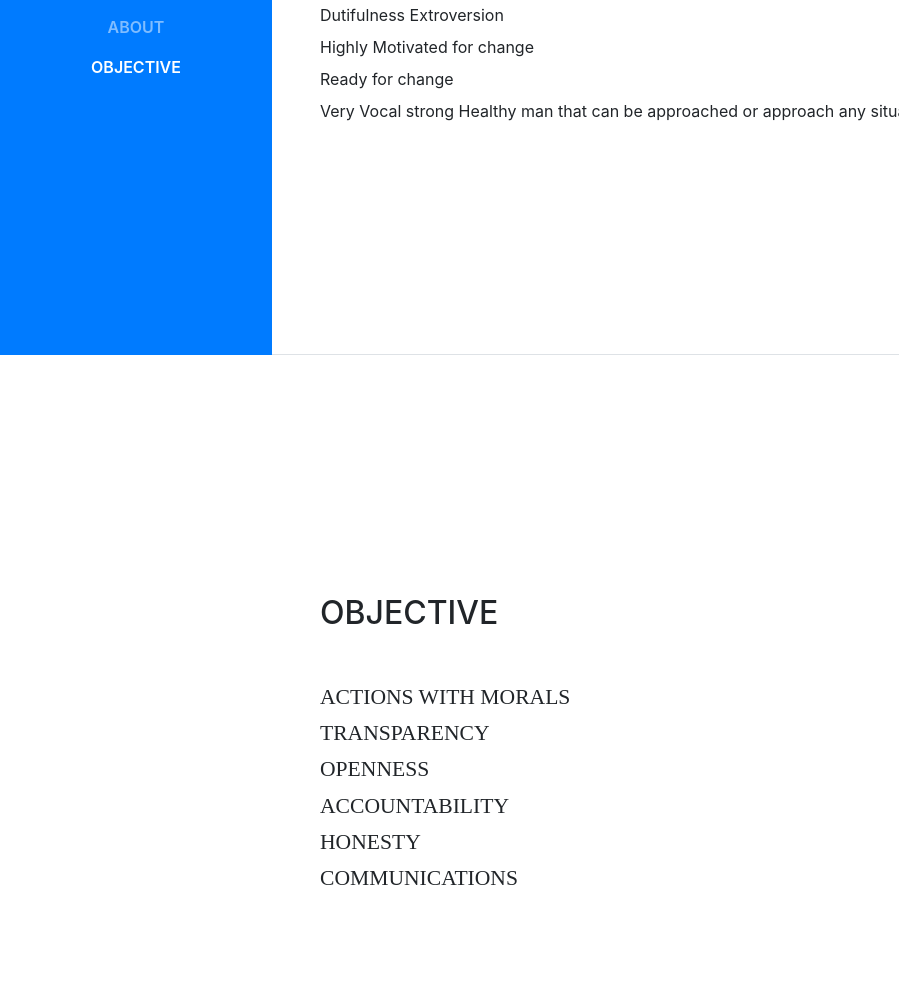
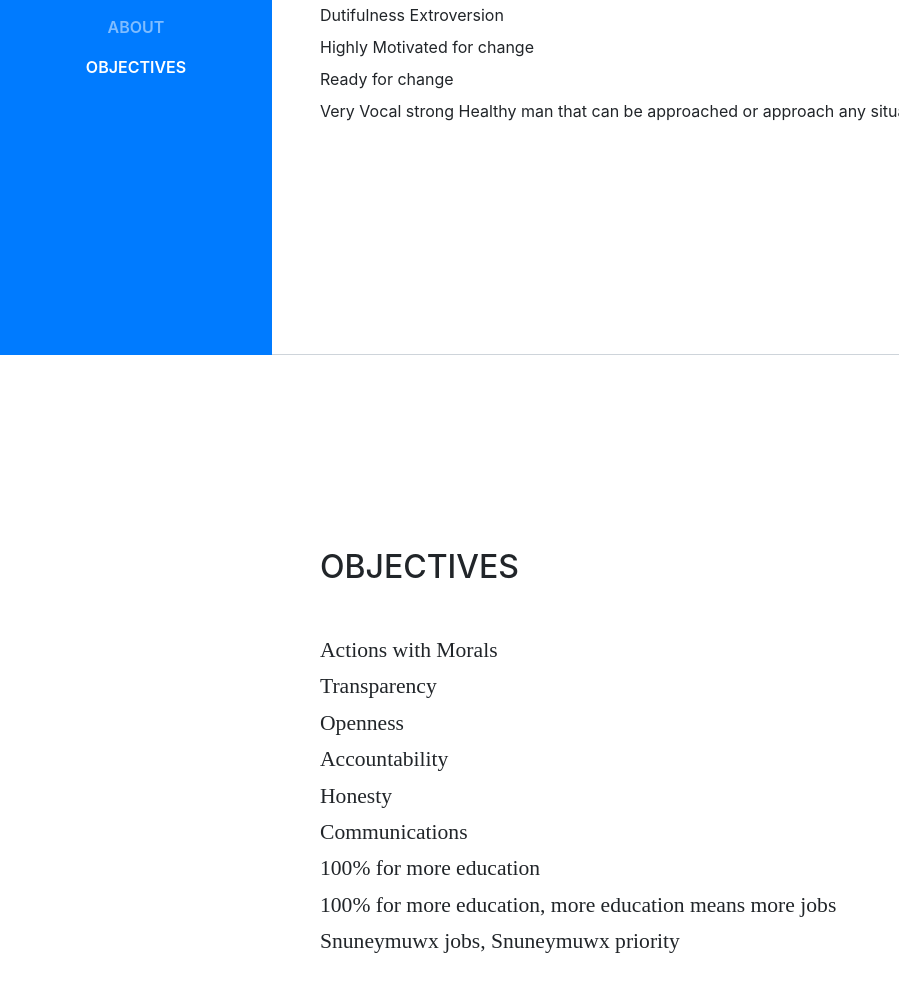
Before and after one commit to hermanwhite/hermanwhite.github.io, a website with bundled scripts: page index.html in a window 1280 px wide. Shown: the part 445-1436 px from the top of the page, without its empty margins (0-899 px from the left). Built offline with nearby package versions, Linux system fonts and the light colour scheme; a web font is replaced by a local one.

Commit message:
More content - style updated.

```diff
--- a/index.html
+++ b/index.html
@@ -43,7 +43,7 @@
             <a class="nav-link js-scroll-trigger" href="#about">About</a>
           </li>
           <li class="nav-item">
-            <a class="nav-link js-scroll-trigger" href="#objective">Objective</a>
+            <a class="nav-link js-scroll-trigger" href="#objectives">objectives</a>
           </li>
           <li class="nav-item" style="display:none;">
             <a class="nav-link js-scroll-trigger" href="#education">Education</a>
@@ -132,9 +132,9 @@
         </div>
       </section>
 
-      <section class="resume-section p-3 p-lg-5 d-flex flex-column" id="objective">
+      <section class="resume-section p-3 p-lg-5 d-flex flex-column" id="objectives">
         <div class="my-auto">
-          <h2 class="mb-5">Objective</h2>
+          <h2 class="mb-5">objectives</h2>
 
           <div class="resume-item d-flex flex-column flex-md-row mb-1">
             <div class="resume-content mr-auto">
@@ -179,7 +179,31 @@
           <div class="resume-item d-flex flex-column flex-md-row mb-1">
             <div class="resume-content mr-auto">
               <h3 class="mb-0" style="display:none">Actions with Morals</h3>
-              <div class="subheading mb-3">Communications</div>
+              <div class="subheading mb-0">Communications</div>
+              <p style="display:none">Bring to the table win-win survival strategies to ensure proactive domination. At the end of the day, going forward, a new normal that has evolved from generation X is on the runway heading towards a streamlined cloud solution. User generated content in real-time will have multiple touchpoints for offshoring.</p>
+            </div>
+          </div>
+
+          <div class="resume-item d-flex flex-column flex-md-row mb-1">
+            <div class="resume-content mr-auto">
+              <h3 class="mb-0" style="display:none"></h3>
+              <div class="subheading mb-0">100% for more education</div>
+              <p style="display:none">Bring to the table win-win survival strategies to ensure proactive domination. At the end of the day, going forward, a new normal that has evolved from generation X is on the runway heading towards a streamlined cloud solution. User generated content in real-time will have multiple touchpoints for offshoring.</p>
+            </div>
+          </div>
+
+          <div class="resume-item d-flex flex-column flex-md-row mb-1">
+            <div class="resume-content mr-auto">
+              <h3 class="mb-0" style="display:none"></h3>
+              <div class="subheading mb-0">100% for more education, more education means more jobs</div>
+              <p style="display:none">Bring to the table win-win survival strategies to ensure proactive domination. At the end of the day, going forward, a new normal that has evolved from generation X is on the runway heading towards a streamlined cloud solution. User generated content in real-time will have multiple touchpoints for offshoring.</p>
+            </div>
+          </div>
+
+          <div class="resume-item d-flex flex-column flex-md-row mb-1">
+            <div class="resume-content mr-auto">
+              <h3 class="mb-0" style="display:none">100% for more education, more education means more jobs</h3>
+              <div class="subheading mb-0">Snuneymuwx jobs, Snuneymuwx priority</div>
               <p style="display:none">Bring to the table win-win survival strategies to ensure proactive domination. At the end of the day, going forward, a new normal that has evolved from generation X is on the runway heading towards a streamlined cloud solution. User generated content in real-time will have multiple touchpoints for offshoring.</p>
             </div>
           </div>
--- a/scss/_global.scss
+++ b/scss/_global.scss
@@ -3,7 +3,7 @@
 body {
   @include body-font;
   padding-top: 54px;
-  color: $gray-600;
+  color: $gray-700;
 }
 @media (min-width: 992px) {
   body {
@@ -38,7 +38,6 @@ h2 {
 }
 
 .subheading {
-  text-transform: uppercase;
   font-weight: 500;
   @include heading-font;
   font-size: 1.35rem;
--- a/scss/_resume-item.scss
+++ b/scss/_resume-item.scss
@@ -1,5 +1,5 @@
 section.resume-section {
-  border-bottom: 1px solid $gray-300;
+  border-bottom: 1px solid $gray-400;
   padding-top: 2rem !important;
   .resume-item {
     .resume-content {}
```
Also changed, not shown: css/resume.css, css/resume.min.css.
